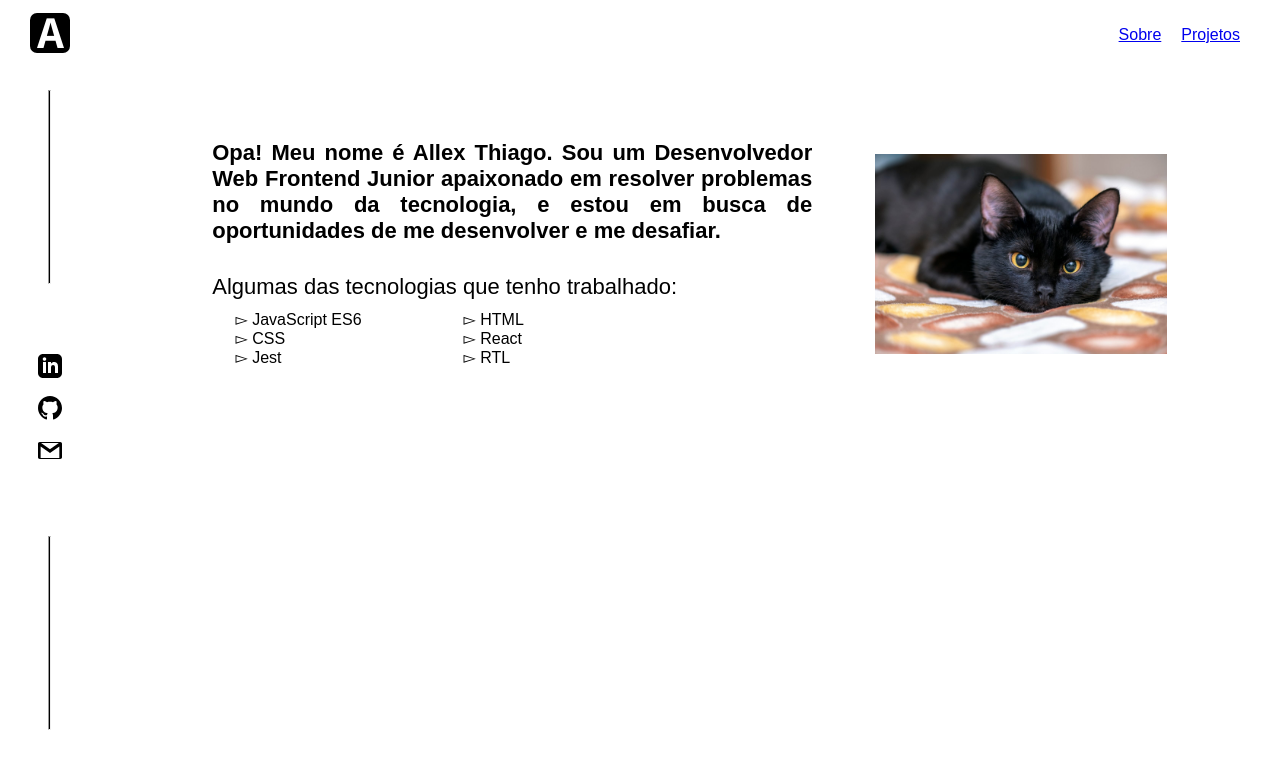
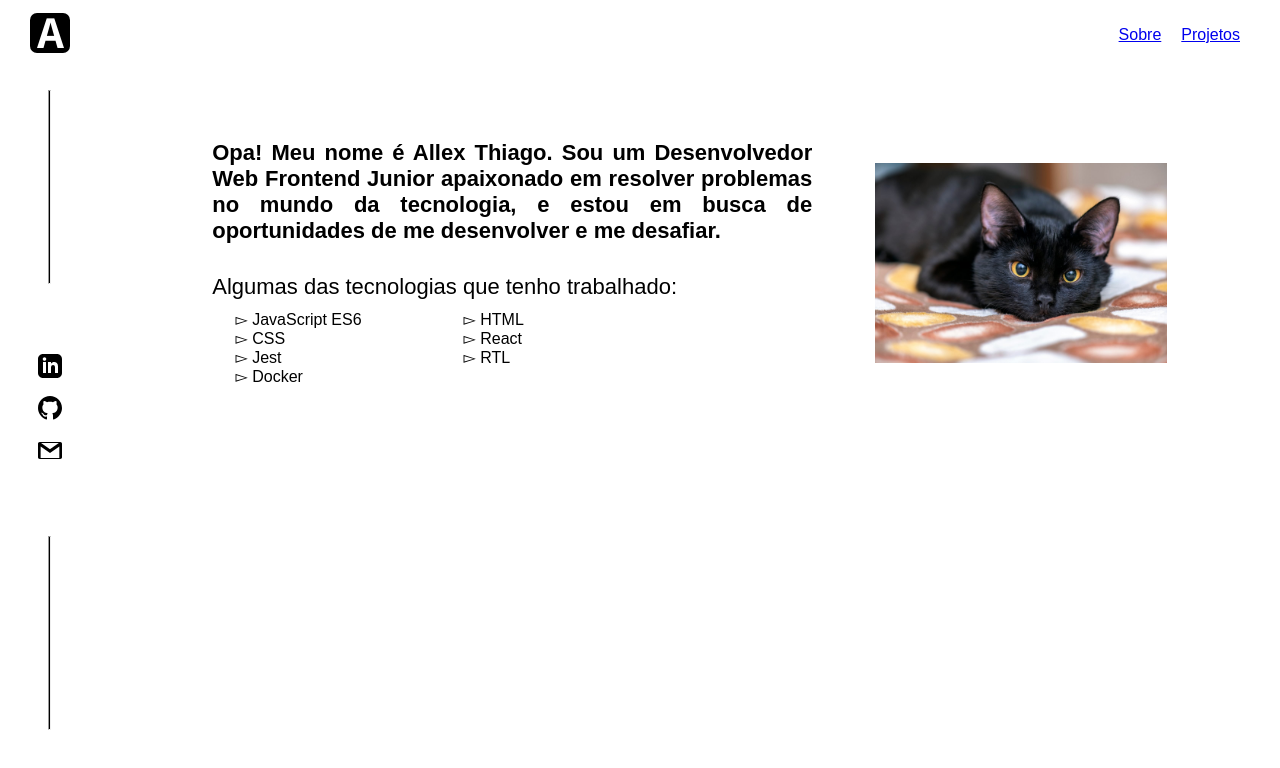
Before and after one commit to AllexThiagoSR/personal-site, a Next.js app: page / in a window 1280 px wide. Shown: the top 768 px of the page. Built offline with nearby package versions, Linux system fonts and the light colour scheme.

Commit message:
feat: Adiciona mais uma skill na lisat

```diff
--- a/src/components/home/SkillsList.js
+++ b/src/components/home/SkillsList.js
@@ -1,7 +1,7 @@
 import React from 'react';
 
 function SkillsList() {
-  const skills = ['JavaScript ES6', 'HTML', 'CSS', 'React', 'Jest', 'RTL'];
+  const skills = ['JavaScript ES6', 'HTML', 'CSS', 'React', 'Jest', 'RTL', 'Docker'];
   return (
     <div className="skills-wrapper">
       <p>Algumas das tecnologias que tenho trabalhado:</p>
```
